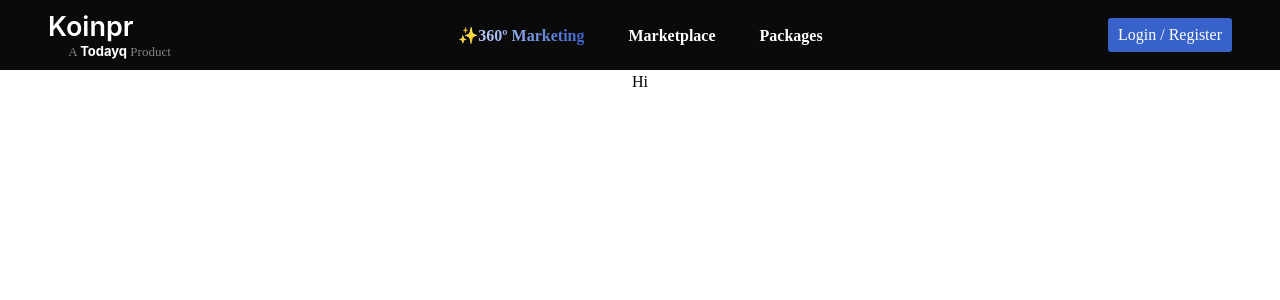
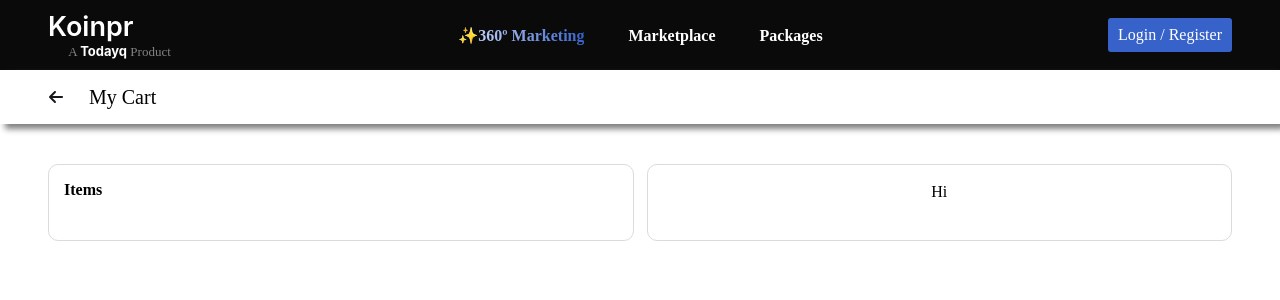
Before and after one commit to GowthamAkula89/koinpr-tq, a React (Create React App) app: page /cart in a window 1280 px wide. Shown: the top 300 px of the page. Built offline with nearby package versions, Linux system fonts and the light colour scheme.

Commit message:
Update CartSection

```diff
--- a/src/Components/CartSection/cartSection.css
+++ b/src/Components/CartSection/cartSection.css
@@ -0,0 +1,127 @@
+.cart-section-container{
+    display: flex;
+    flex-direction: column;
+    gap: 25px;
+
+}
+.cart-nav{
+
+    display: flex;
+    align-items: center;
+    gap: 25px;
+    padding: 15px 48px;
+    box-shadow: 5px 5px 6px gray;
+}
+.page-name{
+    font-size: 20px;
+    font-weight: 510;
+    line-height: 24px;
+    text-align: left;
+}
+.cart-section{
+    padding: 15px 48px;
+    display: flex;
+    gap: 13px;
+}
+.details-container{
+    width: 50%;
+    padding: 15px 15px;
+    border: 1px solid #DBDBDB;
+    border-radius: 10px;
+}
+.cart-items-container{
+    display: flex;
+    flex-direction: column;
+    gap: 25px;
+}
+.items-name{
+    font-size: 16px;
+    font-weight: 590;
+    line-height: 19.2px;
+    text-align: left;
+}
+.cart-items{
+    display: flex;
+    flex-direction: column;
+    gap: 15px;
+}
+.cart-item{
+    display: flex;
+    gap: 18px;
+    background-color: #F9F9F9;
+    padding: 22px 15px;
+    border-radius: 10px;
+}
+.item-logo{
+    width: 40px;
+    height: 40px;
+}
+.item-details{
+    display: flex;
+    flex: 1;
+    flex-direction: column;
+    gap: 5px    ;
+    align-items: flex-start;
+}
+.item-name{
+    font-size: 16px;
+    font-weight: 590;
+    line-height: 19.2px;
+    text-align: left;
+}
+.item-description{
+    font-size: 16px;
+    font-weight: 400;
+    line-height: 20.8px;
+    text-align: left;
+    color: #5E5E5E;
+
+}
+.item-price{
+    font-size: 20px;
+    font-weight: 590;
+    text-align: left;
+}
+.upload-details {
+    display: flex;
+    flex-direction: column;
+    align-items: center;
+    gap: 5px;
+}
+
+.upload-doc {
+    display: flex;
+    align-items: center;
+}
+
+.file-input-button {
+    padding: 5px 20px;
+    background-color: var(--color-blue);
+    color: white;
+    border: none;
+    border-radius: 4px;
+    cursor: pointer;
+}
+
+.file-input-button:hover {
+    background-color: #0056b3;
+}
+
+.file-name {
+    margin-left: 10px;
+    font-size: 14px;
+    color: #333;
+}
+
+.get-it-written-button {
+    padding: 5px 20px;
+    background-color: var(--color-blue);
+    color: white;
+    border: none;
+    border-radius: 4px;
+    cursor: pointer;
+}
+
+.get-it-written-button:hover {
+    background-color: #0056b3;
+}
--- a/src/Components/CartSection/index.js
+++ b/src/Components/CartSection/index.js
@@ -1,16 +1,86 @@
-import React, { useContext } from "react";
+import React, { useContext, useState } from "react";
 import "./cartSection.css";
+import { FaArrowLeft } from "react-icons/fa6";
+import { Link } from "react-router-dom";
 import DataContext from "../../Components/DataContext";
+import DodoImg from "../Utils/dodo.png";
+
 const CartSection = () => {
-    const {cart} =useContext(DataContext);
+    const { cart } = useContext(DataContext);
     const data = cart[0];
-    console.log(data);
-    return(
-        <div className="cart-section">
-            <div className="">
-                Hi
+    const [uploadedFile, setUploadedFile] = useState(null);
+
+    const handleFileUpload = (event) => {
+        const file = event.target.files[0];
+        setUploadedFile(file);
+        console.log("Uploaded file:", file);
+    };
+
+    const handleGetItWritten = () => {
+        if (uploadedFile) {
+            console.log("Proceeding with Get it Written for:", uploadedFile);
+        } else {
+            console.log("No file uploaded");
+        }
+    };
+
+    const triggerFileInput = () => {
+        document.getElementById('file-input').click();
+    };
+
+    return (
+        <div className="cart-section-container">
+            <div className="cart-nav">
+                <Link to="/" className="nav-link" style={{ color: "#18171C" }}>
+                    <FaArrowLeft />
+                </Link>
+                <div className="page-name">My Cart</div>
+            </div>
+            <div className="cart-section">
+                <div className="details-container">
+                    <div className="cart-items-container">
+                        <div className="items-name">Items</div>
+                        <div className="cart-items">
+                        {cart.map((data, index) => (
+                            <div className="cart-item">
+                                <img src={DodoImg} alt="dodo_img" className="item-logo" />
+                                <div className="item-details">
+                                    <div className="item-name">{data.websiteName}</div>
+                                    <div className="item-description">{data.description}</div>
+                                    <div className="item-price">${data.price}</div>
+                                </div>
+                                <div className="upload-details">
+                                    <div className="upload-doc">
+                                        <input
+                                            type="file"
+                                            id="file-input"
+                                            onChange={handleFileUpload}
+                                            className="file-input"
+                                            style={{ display: 'none' }}
+                                        />
+                                        <button onClick={triggerFileInput} className="file-input-button">
+                                            Choose File
+                                        </button>
+                                        {uploadedFile && <span className="file-name">{uploadedFile.name}</span>}
+                                    </div>
+                                    <div>or</div>
+                                    <div className="get-it-written">
+                                        <button onClick={handleGetItWritten} className="get-it-written-button">
+                                            Get it Written
+                                        </button>
+                                    </div>
+                                </div>
+                            </div>
+                        ))}
+                        </div>
+                    </div>
+                </div>
+                <div className="details-container">
+                        Hi
+                </div>
             </div>
         </div>
-    )
-}
+    );
+};
+
 export default CartSection;
```
Also changed, not shown: src/Components/Utils/dodo.png (added).
